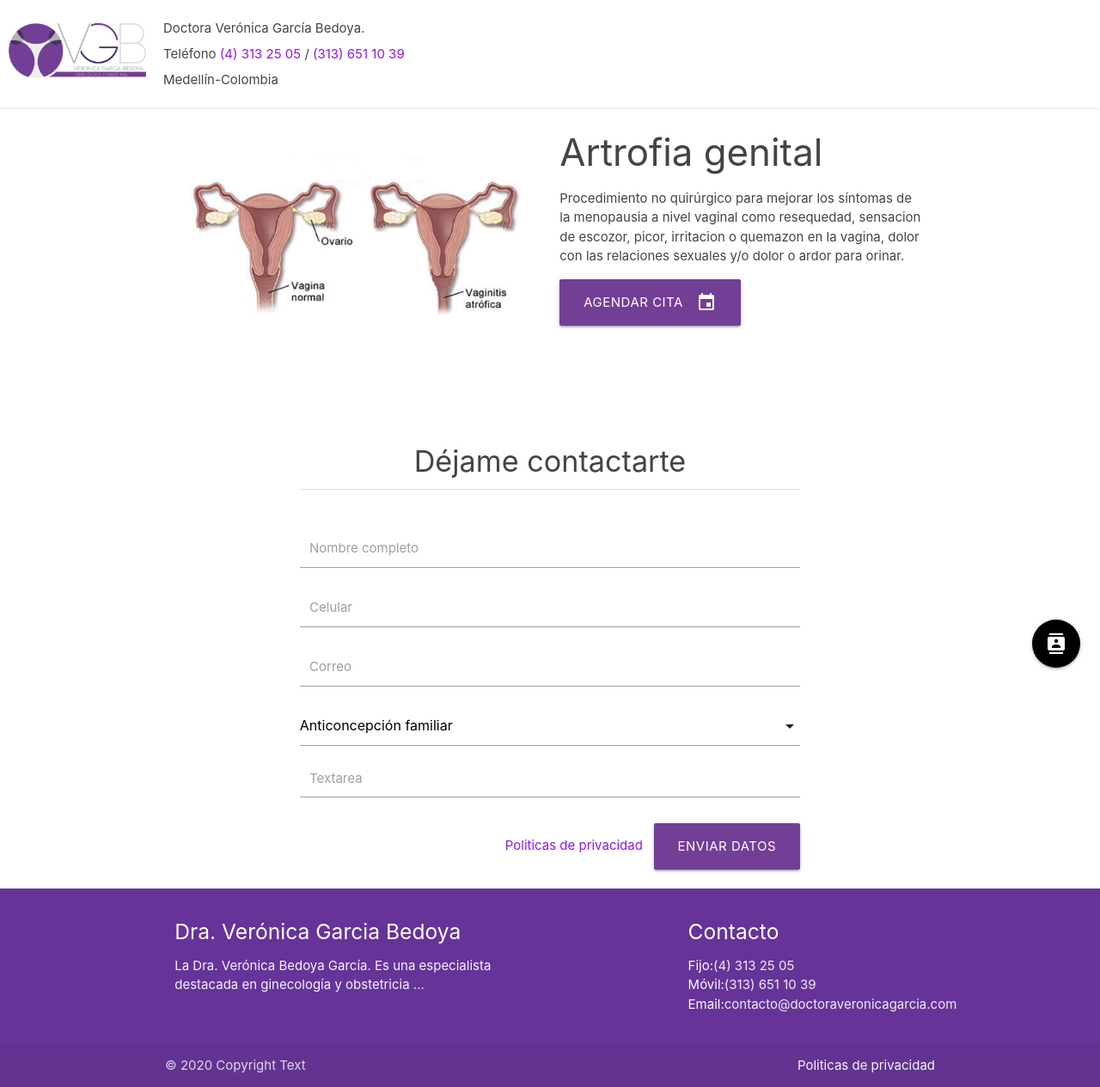
After one commit to Andrescarnederes33/doctora_veronica, a PHP site: page /informacion/artrofia_genital/ in a window 1280 px wide. The commit adds this page. Shown: the whole page at 86% size. Run offline with PHP 8.4, Linux system fonts and the light colour scheme; some libraries are stand-ins or nearby versions.

Commit message:
add favicons 3.0

```diff
--- a/backend/template_parts/footer.php
+++ b/backend/template_parts/footer.php
@@ -7,8 +7,8 @@
   <ul>
     <!-- <li><a class="btn-floating red"><i class="material-icons">insert_chart</i></a></li>
     <li><a class="btn-floating yellow darken-1"><i class="material-icons">format_quote</i></a></li> -->
-    <li><a class="btn-floating black"><i class="material-icons">publish</i></a></li>
-    <li><a class="btn-floating black"><i class="material-icons">attach_file</i></a></li>
+    <li><a class="btn-floating black"><i class="material-icons">chat</i></a></li>
+    <li><a class="btn-floating black"><i class="material-icons">phone</i></a></li>
   </ul>
 </div>
 
@@ -22,10 +22,10 @@
               <div class="col l4 offset-l2 s12">
                 <h5 class="white-text">Contacto</h5>
                 <ul>
-                  <li>Fijo:<a class="grey-text text-lighten-3" href="#!">(4) 313 25 05 </a></li>
-                  <li>Móvil:<a class="grey-text text-lighten-3" href="#!">(313) 651 10 39 </a></li>
-                  <li>Email:<a class="grey-text text-lighten-3" href="#!">Email : contacto@doctoraveronicagarcia.com</a></li>
-                  <li><a class="grey-text text-lighten-3" href="#!"></a></li>
+                  <li>Fijo:<a class="grey-text text-lighten-3" href="tel:0343132505">(4) 313 25 05 </a></li>
+                  <li>Móvil:<a class="grey-text text-lighten-3" href="tel:3136511039">(313) 651 10 39 </a></li>
+                  <li>Email:<a class="grey-text text-lighten-3" href="mailto:contacto@doctoraveronicagarcia.com">contacto@doctoraveronicagarcia.com</a></li>
+                  <!-- <li><a class="grey-text text-lighten-3" href="#!"></a></li> -->
                 </ul>
               </div>
             </div>
@@ -33,7 +33,7 @@
           <div class="footer-copyright">
             <div class="container">
             © 2020 Copyright Text
-            <a class="grey-text text-lighten-4 right" href="#!">Politicas de privacidad</a>
+            <a class="grey-text text-lighten-4 right" href="#!" target="_blank" rel="noopener noreferrer nofollow">Politicas de privacidad</a>
             </div>
           </div>
         </footer>
--- a/backend/template_parts/form.php
+++ b/backend/template_parts/form.php
@@ -1,4 +1,4 @@
-<form action="./rC.php" method="POST">
+<form action="/send.php" method="POST">
     <div align="center">
         <h4 class="m0"> Déjame contactarte</h4>
     </div>
@@ -53,7 +53,7 @@
     <div class="g-recaptcha" data-sitekey="6LfOF7MUAAAAAGxjlpZERwnUN6kaO_kt8MnlYnZK"></div>
 
     <div style="margin-top: 10px;" align="right">
-        <span><a href="/politicas" target="_blank" rel="noopener noreferrer">Politicas de privacidad</a></span>
+        <span><a href="/politicas" target="_blank" rel="noopener noreferrer nofollow">Politicas de privacidad</a></span>
          &nbsp;
         <button type="submit" class="waves-effect waves-light btn-large">
             <!-- <img src="/public/img/send.svg" class="middle" width="15px"> -->
--- a/backend/template_parts/head_subpages.php
+++ b/backend/template_parts/head_subpages.php
@@ -2,7 +2,25 @@
     <meta name="viewport" content="width=device-width, initial-scale=1.0">
     <meta http-equiv="X-UA-Compatible" content="ie=edge">
     <title>Doctora Verónica Garcia Bedoya : <?php print($title_website); ?></title>
-    <link rel="shortcut icon" href="../../public/src/img/favicon.png" type="image/x-icon">
+    <!-- <link rel="shortcut icon" href="../../public/src/img/favicon.png" type="image/x-icon"> -->
+    <link rel="apple-touch-icon" sizes="57x57" href="../../public/src/img/favicons/apple-icon-57x57.png">
+<link rel="apple-touch-icon" sizes="60x60" href="../../public/src/img/favicons/apple-icon-60x60.png">
+<link rel="apple-touch-icon" sizes="72x72" href="../../public/src/img/favicons/apple-icon-72x72.png">
+<link rel="apple-touch-icon" sizes="76x76" href="../../public/src/img/favicons/apple-icon-76x76.png">
+<link rel="apple-touch-icon" sizes="114x114" href="../../public/src/img/favicons/apple-icon-114x114.png">
+<link rel="apple-touch-icon" sizes="120x120" href="../../public/src/img/favicons/apple-icon-120x120.png">
+<link rel="apple-touch-icon" sizes="144x144" href="../../public/src/img/favicons/apple-icon-144x144.png">
+<link rel="apple-touch-icon" sizes="152x152" href="../../public/src/img/favicons/apple-icon-152x152.png">
+<link rel="apple-touch-icon" sizes="180x180" href="../../public/src/img/favicons/apple-icon-180x180.png">
+<link rel="icon" type="image/png" sizes="192x192"  href="../../public/src/img/favicons/android-icon-192x192.png">
+<link rel="icon" type="image/png" sizes="32x32" href="../../public/src/img/favicons/favicon-32x32.png">
+<link rel="icon" type="image/png" sizes="96x96" href="../../public/src/img/favicons/favicon-96x96.png">
+<link rel="icon" type="image/png" sizes="16x16" href="../../public/src/img/favicons/favicon-16x16.png">
+<link rel="manifest" href="../../public/src/img/favicons/manifest.json">
+<meta name="msapplication-TileColor" content="#ffffff">
+<meta name="msapplication-TileImage" content="../../public/src/img/favicons/ms-icon-144x144.png">
+<meta name="theme-color" content="#ffffff">
+
     <link href="https://fonts.googleapis.com/icon?family=Material+Icons" rel="stylesheet">
     <link rel="stylesheet" href="../../public/src/css/main.css">
     <link rel="stylesheet" href="../../public/src/css/materialize.min.css">
--- a/backend/template_parts/nav_services.php
+++ b/backend/template_parts/nav_services.php
@@ -9,7 +9,7 @@
         <div>
             <ul style="line-height: 1;">
                 <li><p>Doctora Verónica García Bedoya. </p></li>
-                <li><p>Teléfono <a href="tel:">(4) 313 25 05</a> / <a href="tel:">(313) 651 10 39</a></p></li>
+                <li><p>Teléfono <a href="tel:0343132505">(4) 313 25 05</a> / <a href="tel:0343132505">(313) 651 10 39</a></p></li>
                 <li><p>Medellín-Colombia </p></li>
             </ul>
         </div>
--- /dev/null
+++ b/informacion/artrofia_genital/index.php
@@ -0,0 +1,57 @@
+<!DOCTYPE html>
+<html lang="es">
+
+<head>
+    <?php $title_website = "Artrofia genital" ?>
+    <?php include '../../backend/template_parts/head_subpages.php'; ?>
+</head>
+
+<body>
+<?php include '../../backend/template_parts/nav_services.php'; ?>
+
+    <div class="container">
+        <div class="row">
+            <!-- <div class="col s12">This div is 12-columns wide on all screen sizes</div> -->
+            <div class="col s12 m6">
+                <br>
+                <div>
+                    <img src="../../public/src/img/informacion/ovarios.jpg" alt="" width="100%">
+                </div>
+            </div>
+            <div class="col s12 m6">
+
+                <div>
+                    <h3>Artrofia genital</h3>
+                    <p>
+                    Procedimiento no quirúrgico para mejorar los síntomas de la menopausia a nivel vaginal como resequedad, sensacion de escozor, picor, irritacion o quemazon en la vagina, dolor con las relaciones sexuales y/o dolor o ardor para orinar.
+                    </p>
+
+                    <a href="/contacto?q=5" target="_blank" rel="noopener noreferrer nofollow" class="waves-effect waves-light btn-large"><i
+                            class="material-icons right">insert_invitation</i>Agendar cita</a>
+                    <!-- <a href="#!" class="btn btn-success"> <img src="/img/contacto_white.svg" width="25" height="25"> Agendar cita</a> -->
+                </div>
+
+            </div>
+        </div>
+
+        <br><br>
+
+        <div class="services_form_box">
+        <?php include '../../backend/template_parts/form.php'; ?>
+        </div>
+        <br>
+    </div>
+
+
+
+
+    <?php include '../../backend/template_parts/footer.php'; ?>
+
+    <!-- Compiled and minified JavaScript -->
+    <script src="../../public/src/js/materialize.min.js"></script>
+    <script>
+        M.AutoInit();
+    </script>
+</body>
+
+</html>
```
Also changed, not shown: backend/pages/home.php (+65 -82 lines), informacion/blanqueamiento_genital/index.php (added, +57 -0 lines), informacion/incontinencia_urinaria/index.php (added, +57 -0 lines).
